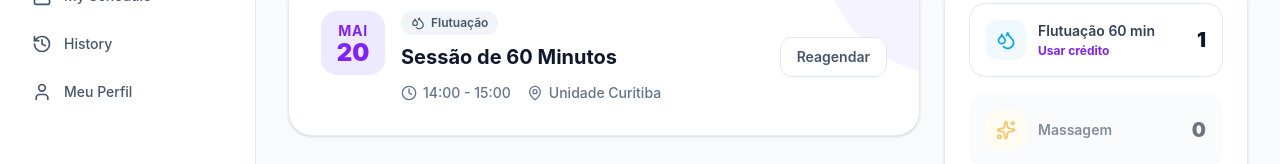
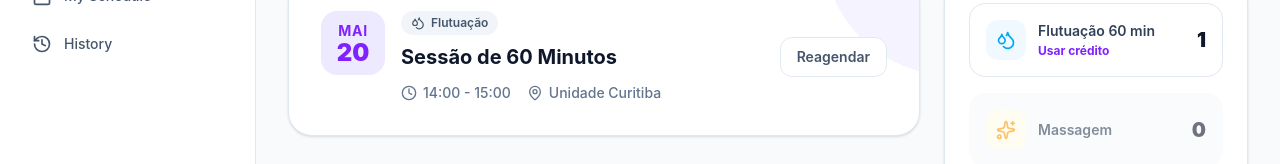
Before and after one commit to marcos666carv/voidsystemv1.2, a React (Vite) app: page /app in a window 1280 px wide. Shown: the part 202-366 px from the top of the page. Built offline with nearby package versions, Linux system fonts and the light colour scheme; no server answers.

Commit message:
style(app): remove meu perfil from sidebar navigation

```diff
--- a/src/layouts/AppLayout.tsx
+++ b/src/layouts/AppLayout.tsx
@@ -9,7 +9,6 @@ const NAVIGATION = [
     { name: 'Store & Booking', href: '/app/store', icon: ShoppingBag },
     { name: 'My Schedule', href: '/app/book', icon: Calendar },
     { name: 'History', href: '/app/history', icon: History },
-    { name: 'Meu Perfil', href: '/app/profile', icon: User },
 ];
 
 export function AppLayout() {
```
